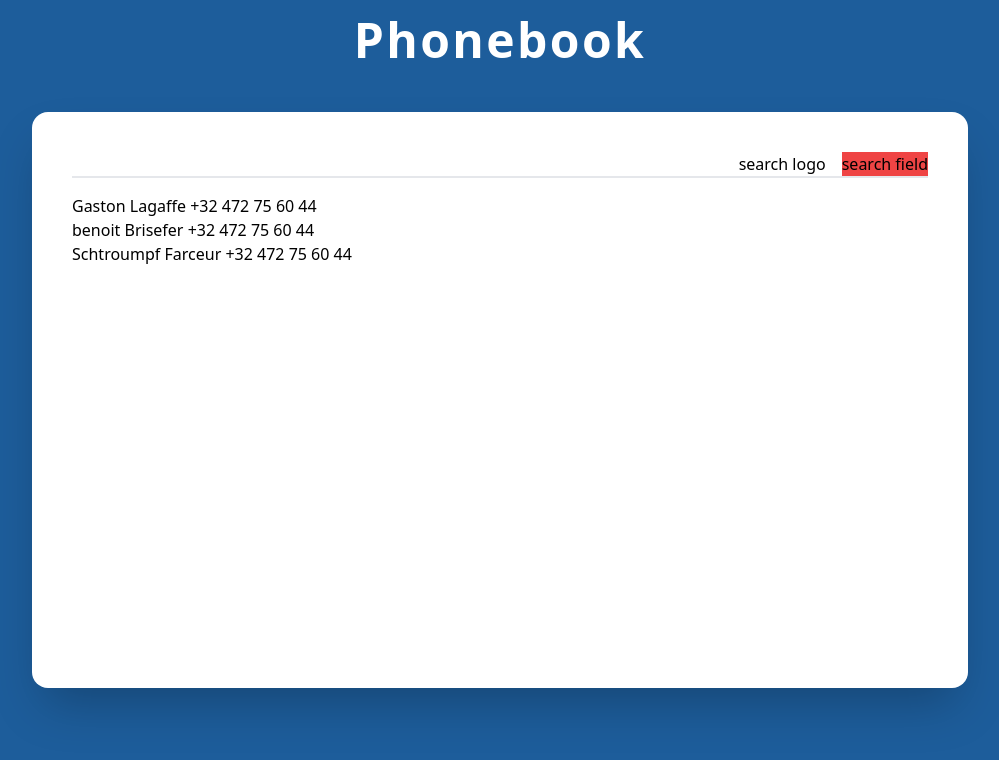
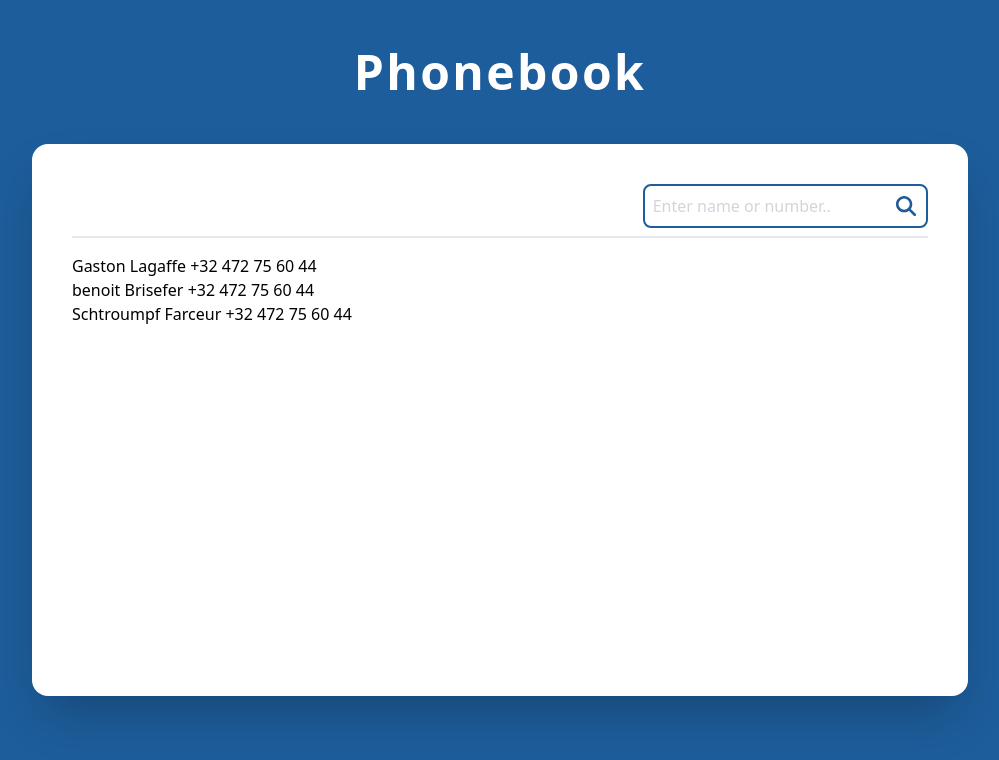
Before and after one commit to FloriandeGhellinck/phone-book, a Next.js app: page / in a window 1280 px wide. Shown: the top 760 px of the page, without its empty margins (140-1139 px from the left). Built offline with nearby package versions, Linux system fonts and the light colour scheme.

Commit message:
feat: searchbar implementation & styling

```diff
--- a/package.json
+++ b/package.json
@@ -22,6 +22,7 @@
     "postcss": "8.4.26",
     "react": "18.2.0",
     "react-dom": "18.2.0",
+    "react-hook-form": "^7.45.2",
     "react-query": "^3.39.3",
     "tailwindcss": "3.3.3",
     "typescript": "5.1.6"
--- /dev/null
+++ b/src/assets/search.tsx
@@ -0,0 +1,13 @@
+import clsx from "clsx";
+import { ComponentPropsWithoutRef, FC } from "react";
+
+export const SearchSVG: FC<ComponentPropsWithoutRef<"svg">> = ({ className, ...props }) => {
+  return (
+    <svg xmlns="http://www.w3.org/2000/svg" height="1em" viewBox="0 0 512 512" className={clsx(`${className}`)} {...props}>
+      <path
+        stroke="currentColor"
+        d="M416 208c0 45.9-14.9 88.3-40 122.7L502.6 457.4c12.5 12.5 12.5 32.8 0 45.3s-32.8 12.5-45.3 0L330.7 376c-34.4 25.2-76.8 40-122.7 40C93.1 416 0 322.9 0 208S93.1 0 208 0S416 93.1 416 208zM208 352a144 144 0 1 0 0-288 144 144 0 1 0 0 288z"
+      />
+    </svg>
+  );
+};
--- a/src/components/searchField.tsx
+++ b/src/components/searchField.tsx
@@ -1,10 +1,29 @@
-import { FC } from "react";
+import { SearchSVG } from "@/assets/search";
+import { Dispatch, FC, SetStateAction, useEffect } from "react";
+import { useForm } from "react-hook-form";
 
-export const SearchBar: FC<{}> = () => {
+export const SearchBar: FC<{ setSearchValue?: Dispatch<SetStateAction<string | null>> }> = ({ setSearchValue }) => {
+  const { register, watch } = useForm();
+
+  const searchInput = watch("searchInput");
+
+  useEffect(() => {
+    if (setSearchValue) setSearchValue(searchInput);
+  }, [searchInput, setSearchValue]);
+
   return (
-    <>
-      <div> search logo </div>
-      <div className="bg-red-500 text-right">search field</div>
-    </>
+    <form className="w-full md:w-1/2 lg:w-1/3">
+      <div className="relative">
+        <div className="pointer-events-none absolute inset-y-0 right-0 pr-3 flex items-center">
+          <SearchSVG className="fill-primary-blue w-5 h-5 " />
+        </div>
+        <input
+          {...register("searchInput")}
+          type="text"
+          placeholder="Enter name or number.."
+          className="w-full rounded-lg border-2 border-primary-blue placeholder:text-gray-300 py-2 px-2 focus:outline-none "
+        />
+      </div>
+    </form>
   );
 };
--- a/src/pages/index.tsx
+++ b/src/pages/index.tsx
@@ -1,7 +1,12 @@
 import { SearchBar } from "@/components/searchField";
 import { Typography } from "@/components/typography";
 import { Usercart } from "@/components/usercart";
+import includes from "lodash/includes";
+import toLower from "lodash/toLower";
+import filter from "lodash/filter";
 import map from "lodash/map";
+import { useState } from "react";
+import replace from "lodash/replace";
 
 export default function Home() {
   const usersToTest = [
@@ -10,18 +15,30 @@ export default function Home() {
     { id: "1aze654", firstName: "Schtroumpf", lastName: "Farceur", phoneNumber: "+32 472 75 60 44" },
   ];
 
+  const [searchValue, setSearchValue] = useState<string | null>("");
+
+  const usersFiltered = filter(usersToTest, (user) => {
+    const formatedSearchValue = replace(toLower(searchValue as string), / /g, "");
+
+    return (
+      includes(replace(toLower(user.firstName), / /g, ""), formatedSearchValue) ||
+      includes(replace(toLower(user.lastName), / /g, ""), formatedSearchValue) ||
+      includes(replace(user.phoneNumber, / /g, ""), formatedSearchValue)
+    );
+  });
+
   return (
-    <main className="flex h-screen w-screen flex-col items-center justify-between p-4 bg-[#1D5D9B]">
-      <div className="flex items-center flex-col h-full w-full gap-y-12">
+    <main className="flex h-screen w-screen flex-col items-center justify-between p-4 bg-primary-blue">
+      <div className="flex items-center flex-col h-full w-full gap-y-12 pt-8">
         <Typography.h1>Phonebook</Typography.h1>
 
         <div className="h-full w-full sm:h-5/6 sm:w-5/6 lg:h-3/4 lg:w-3/4 bg-white rounded-2xl shadow-2xl gap-y-4 p-10 flex flex-col">
-          <div className="flex justify-end w-full gap-x-4 border-b-2">
-            <SearchBar />
+          <div className="flex justify-end w-full border-b-2 pb-2">
+            <SearchBar setSearchValue={setSearchValue} />
           </div>
           <div className="flex items-center ">
             <ul className="">
-              {map(usersToTest, (eachUser: User) => {
+              {map(usersFiltered, (eachUser: User) => {
                 return (
                   <li key={eachUser.id}>
                     <Usercart user={eachUser} />
--- a/tailwind.config.js
+++ b/tailwind.config.js
@@ -1,18 +1,20 @@
 /** @type {import('tailwindcss').Config} */
 module.exports = {
-  content: [
-    './src/pages/**/*.{js,ts,jsx,tsx,mdx}',
-    './src/components/**/*.{js,ts,jsx,tsx,mdx}',
-    './src/app/**/*.{js,ts,jsx,tsx,mdx}',
-  ],
+  content: ["./src/pages/**/*.{js,ts,jsx,tsx,mdx}", "./src/components/**/*.{js,ts,jsx,tsx,mdx}", "./src/app/**/*.{js,ts,jsx,tsx,mdx}"],
   theme: {
     extend: {
       backgroundImage: {
-        'gradient-radial': 'radial-gradient(var(--tw-gradient-stops))',
-        'gradient-conic':
-          'conic-gradient(from 180deg at 50% 50%, var(--tw-gradient-stops))',
+        "gradient-radial": "radial-gradient(var(--tw-gradient-stops))",
+        "gradient-conic": "conic-gradient(from 180deg at 50% 50%, var(--tw-gradient-stops))",
+      },
+      colors: {
+        primary: {
+          blue: {
+            DEFAULT: "#1D5D9B",
+          },
+        },
       },
     },
   },
   plugins: [],
-}
+};
```
Also changed, not shown: 1 other file (tests, documents, lock files or other folders).
